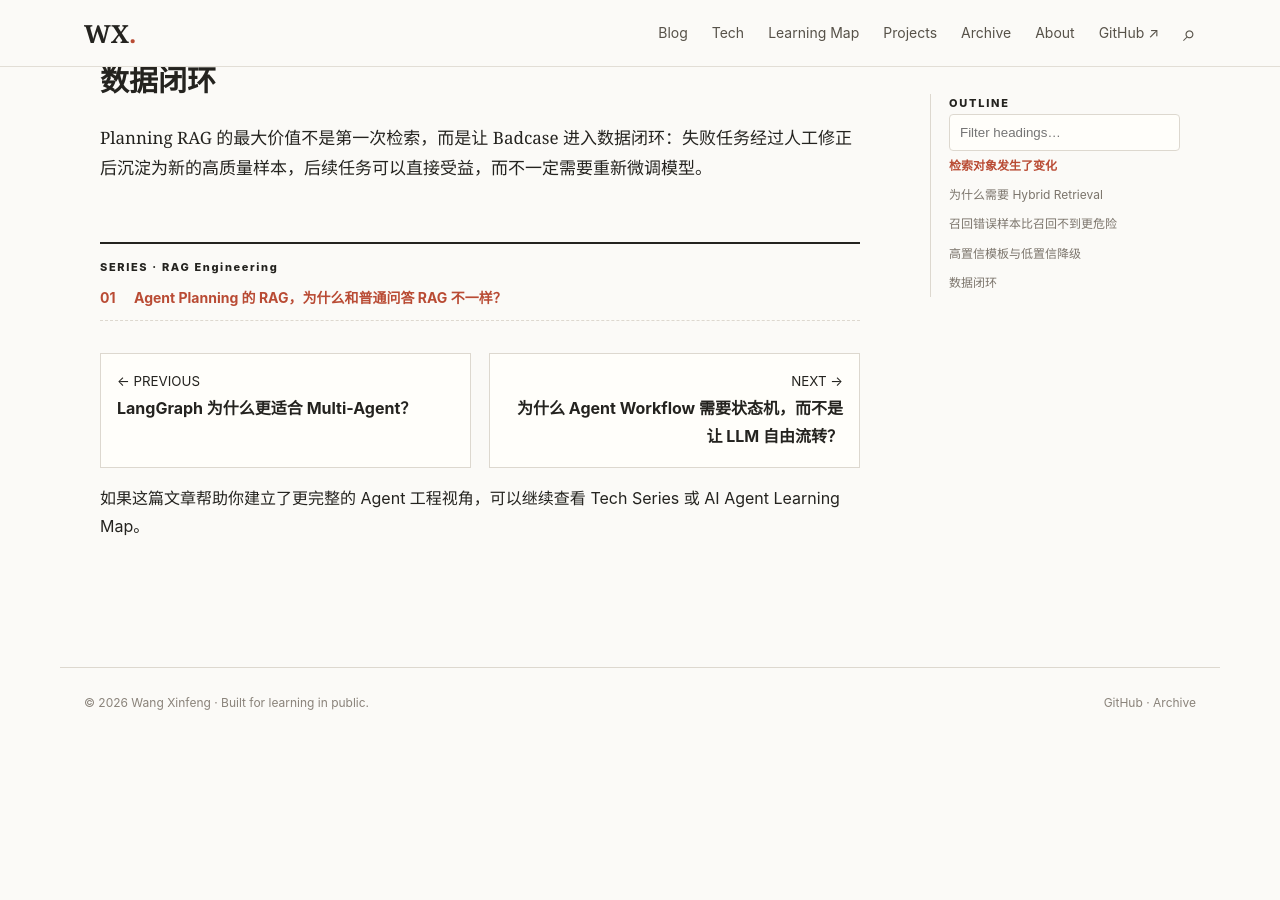
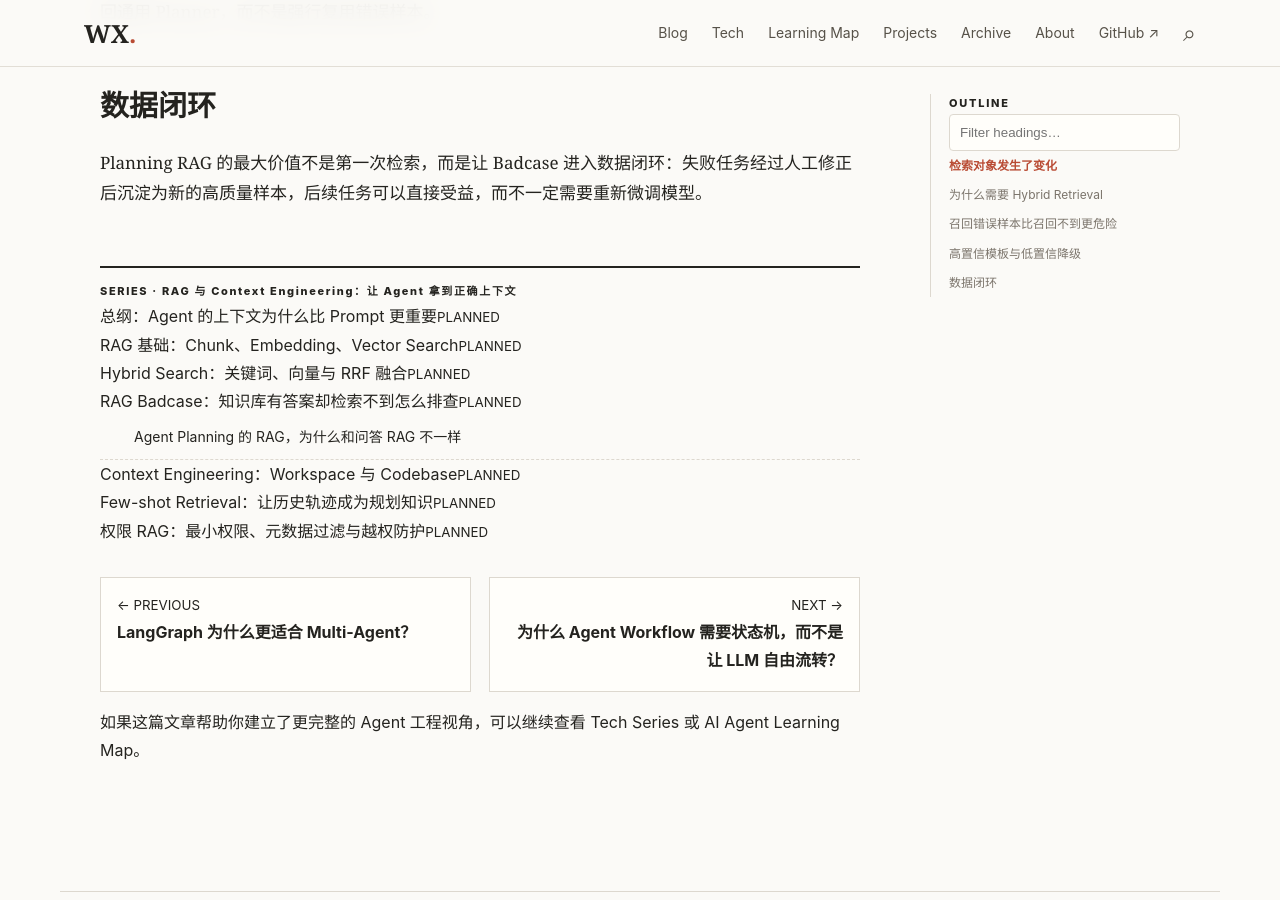
Before and after one commit to telawang91-dotcom/telawang91-dotcom.github.io, a Jekyll site: the page built from _posts/2026-09-08-rag-for-agent-planning.md, in a window 1280 px wide and 900 px high, scrolled down 1308 px. Built offline with Jekyll 4.4.1, drawn with Linux system fonts in a browser that asks for light colours; before the commit the page ends 2045 px from its top, so only the background shows below that; some of the changed text lies outside the part shown.

Commit message:
Classify Planning RAG article into RAG series

```diff
--- a/_posts/2026-09-08-rag-for-agent-planning.md
+++ b/_posts/2026-09-08-rag-for-agent-planning.md
@@ -3,8 +3,10 @@
 title: "Agent Planning 的 RAG，为什么和普通问答 RAG 不一样？"
 subtitle: "检索目标从“找到答案”变成“找到下一步怎么做”。"
 date: 2026-09-08 10:00:00 +0800
-series: "RAG Engineering"
-series_index: "03"
+series: "RAG 与 Context Engineering"
+series_key: rag-context
+series_index: "04"
+category: Tech
 tags: [RAG, Agent, Planning, Retrieval]
 ---
 
```
